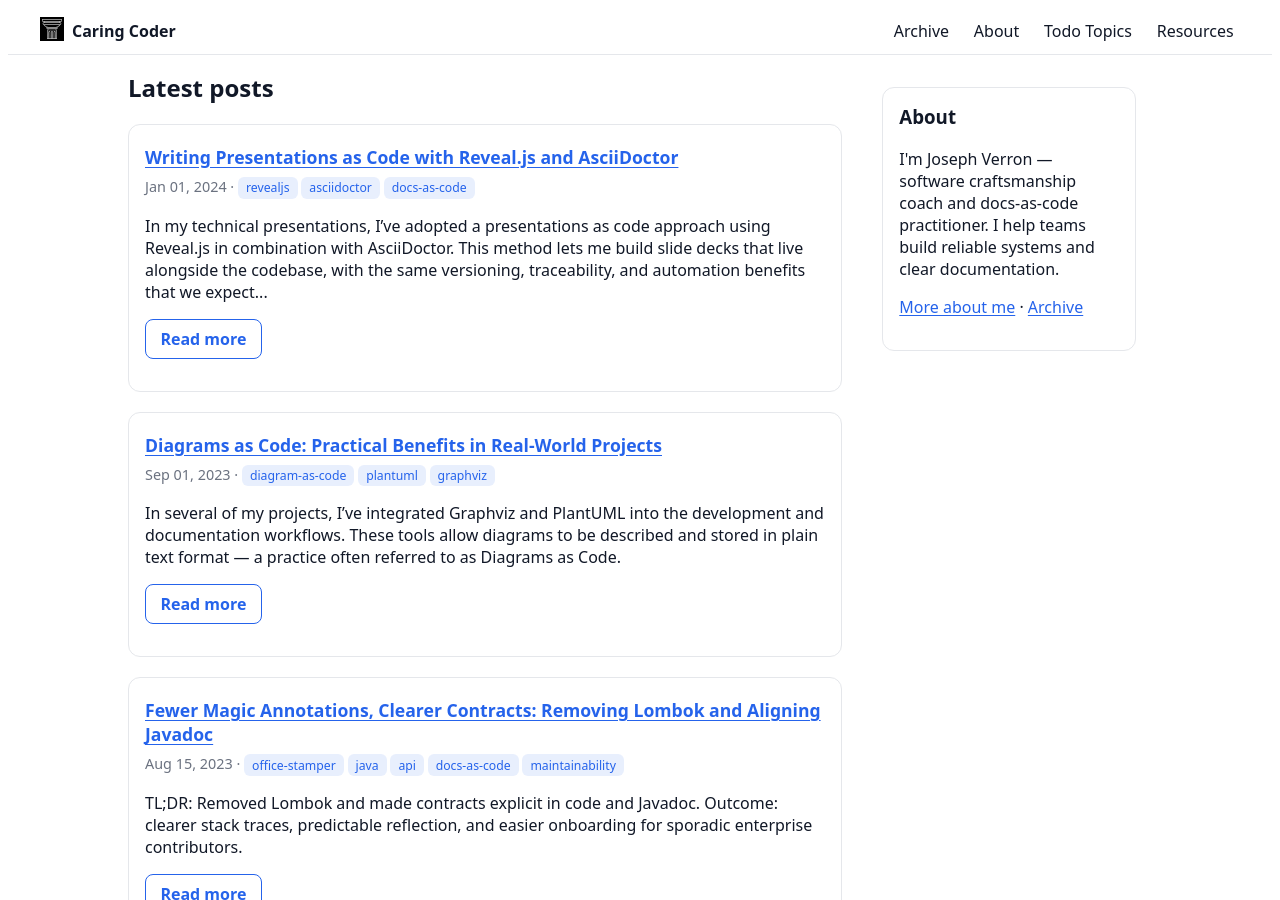
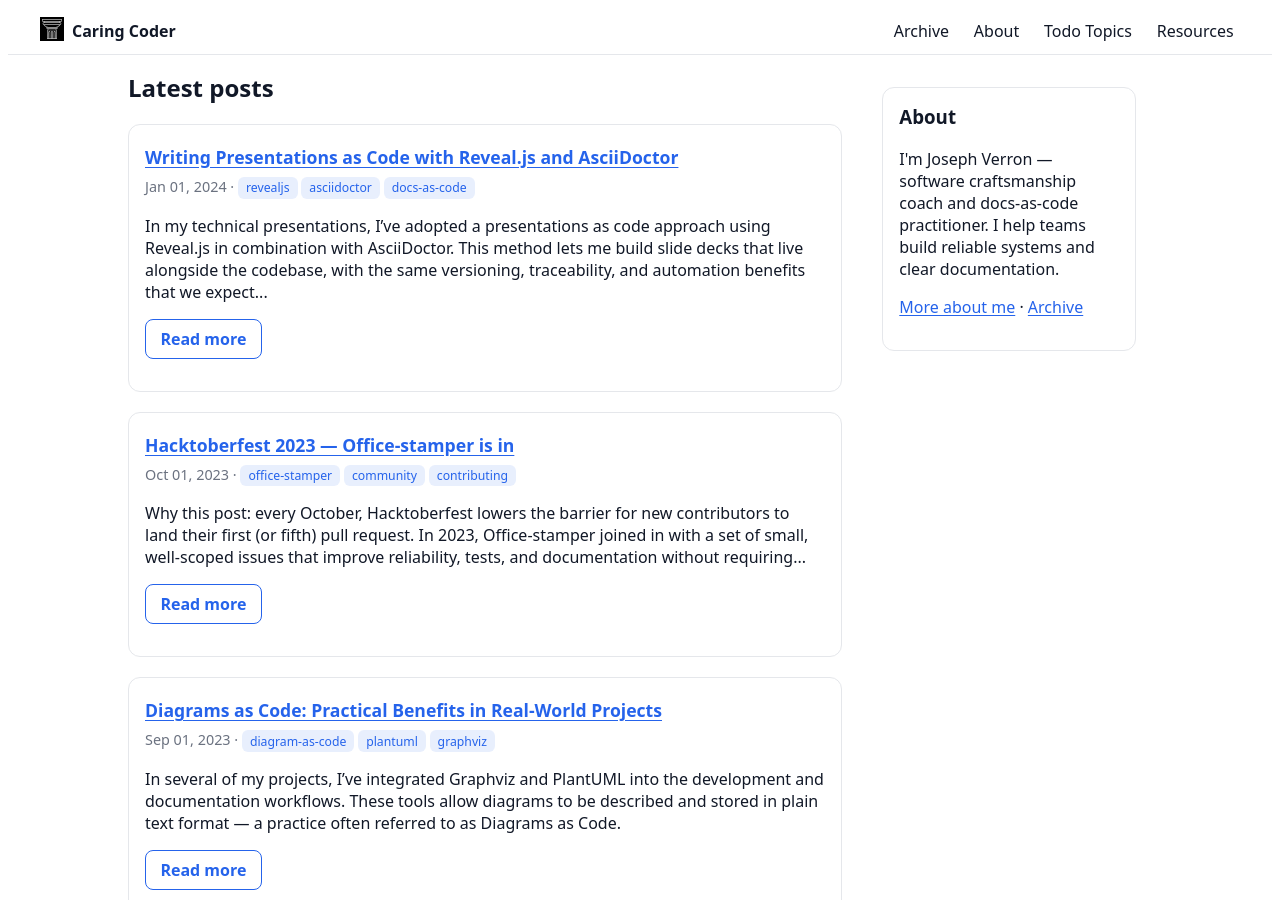
Before and after one commit to verronpro/blog, a Jekyll site: the page built from index.md, in a window 1280 px wide and 900 px high. Built offline with Jekyll 4.4.1, drawn with Linux system fonts in a browser that asks for light colours; some of the changed lines change nothing that is shown.

Commit message:
Add Hacktoberfest 2023 article: invite contributions to Office‑stamper with practical tips, issue guidelines, and workflow suggestions.

```diff
--- a/_posts/2023-08-01-nextcloud-self-hosting.md
+++ b/_posts/2023-08-01-nextcloud-self-hosting.md
@@ -1,5 +1,5 @@
 ---
-layout: post
+layout: article
 title: "Nextcloud self‑hosting: interests and hurdles"
 date: 2023-08-01 09:00:00
 categories: [ nextcloud, hosting ]
@@ -14,7 +14,7 @@ As a software engineer who prefers owning the tooling and data, I hosted a small
 
 ## Why Nextcloud (the interests)
 
-- Data ownership and privacy: all files and calendars live under an account/infrastructure I control; no third‑party   retention surprises.
+- Data ownership and privacy: all files and calendars live under an account/infrastructure I control; no third‑party retention surprises.
 - Family collaboration: file sharing, calendar sync, and notes are good enough out of the box, with mature mobile/desktop clients.
 - Flexibility: apps and integrations let you tune the feature set; you decide the trade‑offs (features vs. simplicity).
 
@@ -36,5 +36,5 @@ Self‑hosting Nextcloud does what it says on the tin: you get control and usefu
 
 ## Addendum (2025‑11)
 
-I stopped maintaining this particular Nextcloud instance. The decision was not about product quality—I remained satisfied with Nextcloud itself. It simply no longer aligned with my professional workload and my personal plan to move to China, where my priorities and constraints changed. If I need a private cloud again under similar conditions, I would
+I stopped maintaining this particular Nextcloud instance. The decision was not about product quality—I remained satisfied with Nextcloud itself. It simply no longer aligned with my professional workload, and my personal plan to move to China, where my priorities and constraints changed. If I need a private cloud again under similar conditions, I would
 consider Nextcloud without hesitation.
--- /dev/null
+++ b/_posts/2023-10-01-hacktoberfest-2023.md
@@ -0,0 +1,55 @@
+---
+layout: article
+title: "Hacktoberfest 2023 — Office‑stamper is in"
+date: 2023-10-01
+tags: [office-stamper, community, contributing]
+author: Joseph
+description: An invitation to contribute to Office‑stamper during Hacktoberfest 2023 with practical pointers and a lightweight workflow.
+---
+
+Why this post: every October, Hacktoberfest lowers the barrier for new contributors to land their first (or fifth) pull request. In 2023, Office‑stamper joined in with a set of small, well‑scoped issues that improve reliability, tests, and documentation without requiring you to understand the whole codebase.
+
+What is it (30‑second version):
+
+- Hacktoberfest is a month‑long contribution drive. See the official rules and timeline at https://hacktoberfest.com.
+- You contribute meaningful pull requests to participating repositories. Maintainers label issues and review PRs.
+- Swag aside, the goal is learning, collaboration, and shipping small improvements that add up.
+
+How Office‑stamper participates
+
+- We label issues for newcomers and for focused improvements:
+  - `good first issue`: bite‑sized tasks with clear acceptance criteria.
+  - `help wanted`: slightly larger changes; good next steps after a first PR.
+  - `tests`, `docs`: characterization tests, docs‑as‑code improvements, examples.
+- Scope areas we suggested in 2023:
+  - Add characterization tests around edge cases (comments, SDTs, run splitting/merging).
+  - Tighten error messages and README snippets where setup tripped users.
+  - Small refactors that clarify contracts without changing behavior.
+
+Workflow (copy‑paste friendly)
+
+1) Pick one labeled issue that matches your experience. Prefer the smallest viable change.
+2) Fork and create a feature branch named after the issue slug.
+3) Implement and keep the PR tight: one change, one rationale. Add/adjust tests when behavior is affected.
+4) Run the build locally and verify all tests pass.
+5) Open the PR and reference the issue. Add a short “why/what/how verified” section.
+
+Maintainer expectations
+
+- Authoritative but practical reviews: I’ll focus on clarity of contract, runnable examples, and lasting maintainability.
+- I may ask for: a smaller diff, an extra test, or a short note in the docs if behavior changes.
+- I merge small, well‑scoped PRs quickly; larger ones get split if needed.
+
+How to qualify for Hacktoberfest
+
+- Make sure your PRs are meaningful (no spammy changes) and target issues labeled for Hacktoberfest.
+- Read the event rules for the exact counting and repository participation status.
+- If in doubt, ask on the issue before starting.
+
+Getting set up
+
+- Check the project README for prerequisites, and the exact build/test commands.
+- Prefer incremental commits with clear messages. Link issues in the body.
+- If you touch user‑visible behavior or docs, include a minimal before/after code snippet.
+
+Thanks to everyone who participated in 2023. Even the smallest test or doc tweak reduces friction for the next contributor and for downstream teams adopting the library.
```
